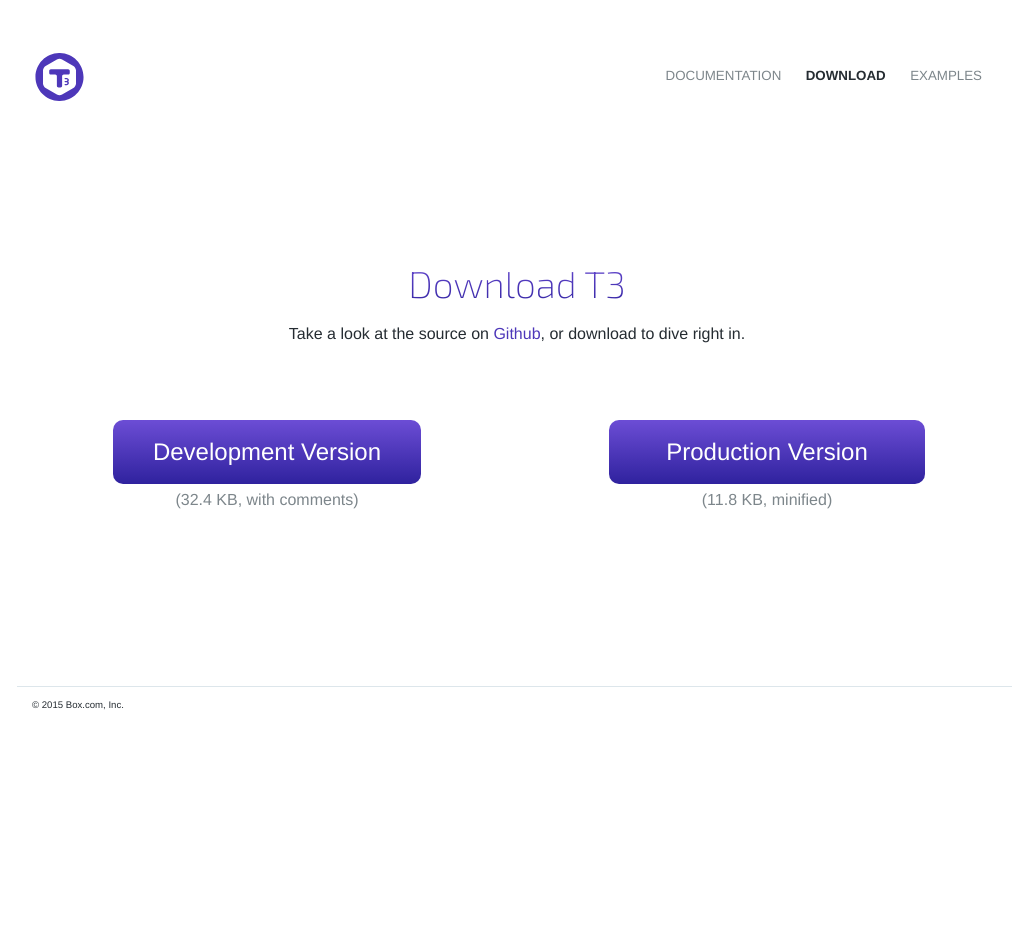
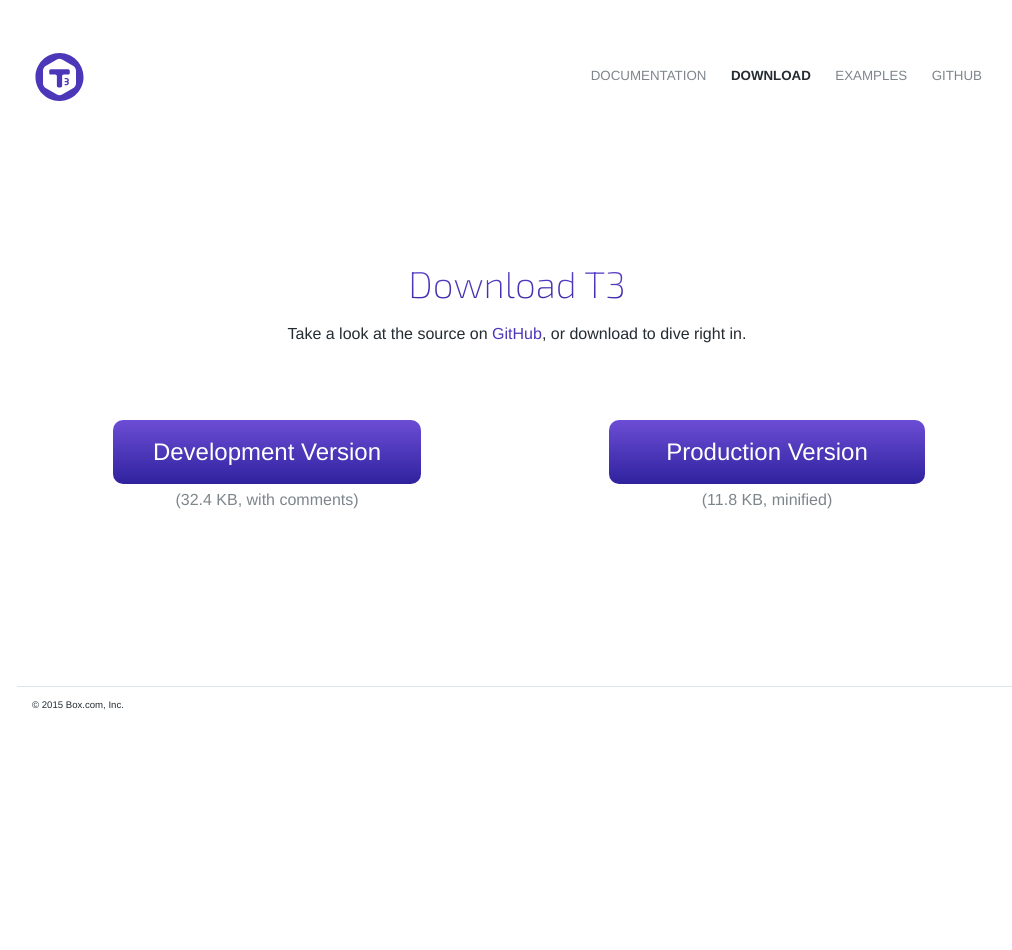
Before and after one commit to box/t3js, a Jekyll site: the page built from download/index.md, in a window 1280 px wide. Shown: the whole page, without its empty margins (123-1135 px from the left). Built offline with Jekyll 4.4.1, drawn with Linux system fonts in a browser that asks for light colours; Markdown is read by kramdown in place of the engine named in the settings.

Commit message:
Update top-level navigation

```diff
--- a/_includes/header-nav.html
+++ b/_includes/header-nav.html
@@ -2,12 +2,15 @@
 
 <ul>
     <li class="{% if page.url contains '/docs/' %}current{% endif %}">
-        <a href="{{ site.baseurl }}/docs/">documentation</a>
+        <a href="{{ site.baseurl }}/docs/">Documentation</a>
     </li>
     <li class="{% if page.downloadpage %}current{% endif %}">
-        <a href="{{ site.baseurl }}/download/">download</a>
+        <a href="{{ site.baseurl }}/download/">Download</a>
     </li>
     <li class="{% if page.url contains '/examples/' %}current{% endif %}">
-        <a href="{{ site.baseurl }}/examples/">examples</a>
+        <a href="{{ site.baseurl }}/examples/">Examples</a>
+    </li>
+    <li>
+        <a href="https://github.com/box/t3js" target="_new">GitHub</a>
     </li>
 </ul>
--- a/_includes/hero.html
+++ b/_includes/hero.html
@@ -10,7 +10,7 @@
 
     <div class="row">
         <div class="medium-10 medium-offset-1 columns text-center margin-top-100">
-            <h2 class="grad-text">T3 is a minimalist javascript framework that provides core structure to code</h2>
+            <h2 class="grad-text">T3 is a minimalist JavaScript framework that provides core structure to code</h2>
             <a class="button cta margin-top-25" href="{{ site.baseurl }}/download">Download T3</a>
         </div>
     </div>
--- a/download/index.md
+++ b/download/index.md
@@ -11,7 +11,7 @@
 <div class="row">
 	<div class="medium-10 medium-offset-1 columns text-center margin-top-100">
 	    <h2 class="grad-text">Download T3</h2>
-	    <p>Take a look at the source on <a href="https://github.com/box/t3js">Github</a>, or download to dive right in.</p>
+	    <p>Take a look at the source on <a href="https://github.com/box/t3js">GitHub</a>, or download to dive right in.</p>
 	</div>
 </div>
 <div class="row">
```
Also changed, not shown: _includes/tutorial-nav.html (deleted, +0 -19 lines).
